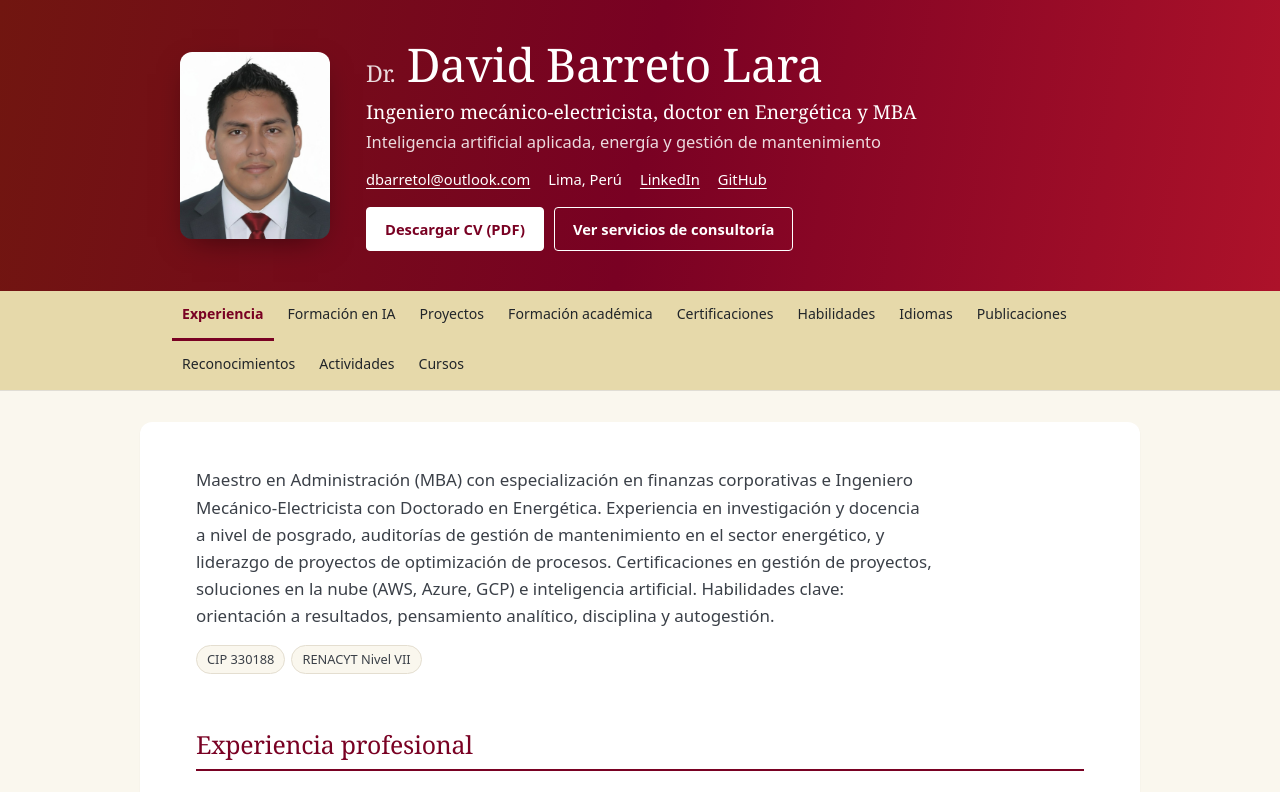
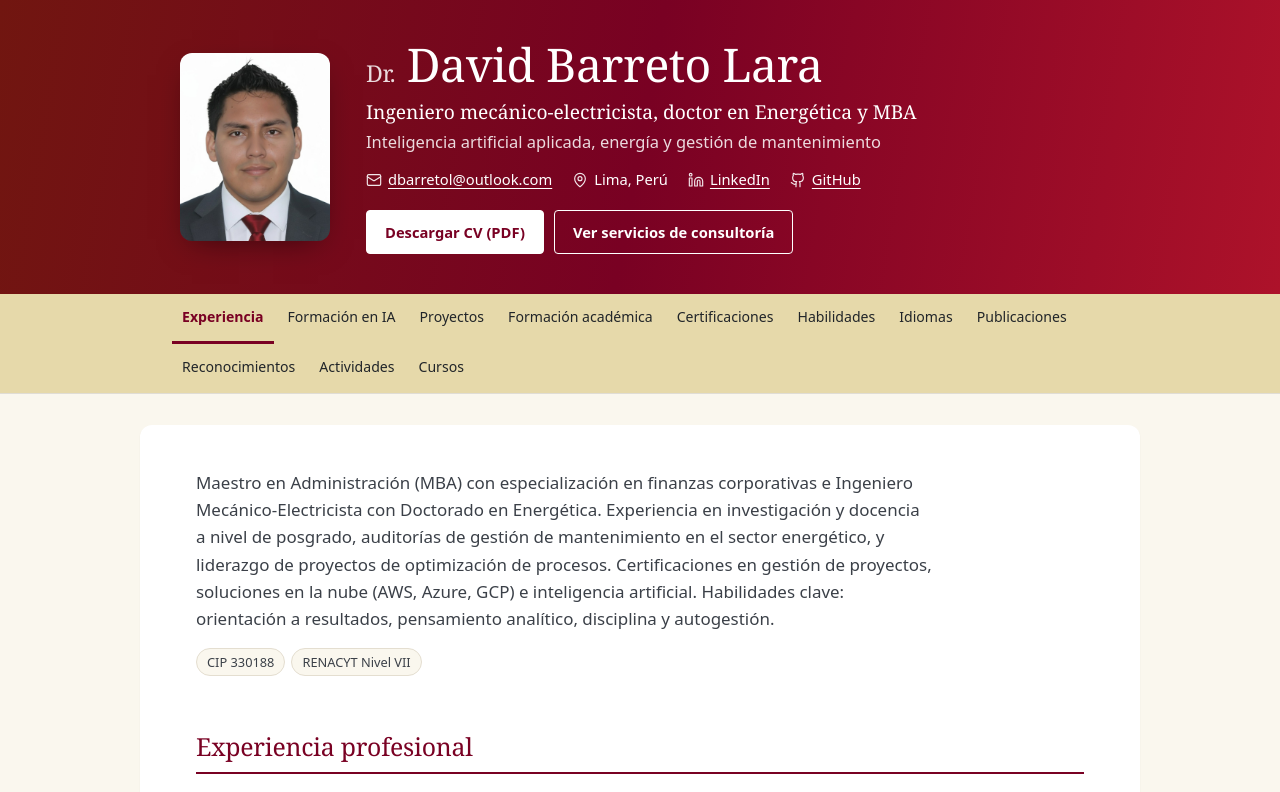
Before and after one commit to dbarretol/cv-dblara, an Astro site: page / in a window 1280 px wide. Shown: the top 792 px of the page. Built offline with nearby package versions, Linux system fonts and the light colour scheme; Astro itself is replaced by a stand-in of ours.

Commit message:
feat(components): Add ContactIcon component with SVG icons for contact details
- Create ContactIcon component with mail, map-pin, linkedin, and github icon variants
- Update Hero component to use ContactIcon for all contact list items
- Add styling for icon + text layout with inline-flex to prevent icon-text wrapping
- Improve visual hierarchy and consistency of contact information display
- Use Lucide icon paths (ISC License) for consistent, scalable icon rendering

```diff
--- /dev/null
+++ b/src/components/ContactIcon.astro
@@ -0,0 +1,44 @@
+---
+// Outline icons for the contact line, drawn as inline SVG (decorative: the visible text carries the meaning).
+// Paths from Lucide (https://lucide.dev), ISC License, Copyright (c) Lucide Contributors.
+interface Props {
+	name: 'mail' | 'map-pin' | 'linkedin' | 'github';
+}
+const { name } = Astro.props;
+---
+
+<svg class="contact-icon" width="16" height="16" viewBox="0 0 24 24" fill="none" stroke="currentColor" stroke-width="1.75" stroke-linecap="round" stroke-linejoin="round" aria-hidden="true" focusable="false">
+	{
+		name === 'mail' && (
+			<>
+				<rect width="20" height="16" x="2" y="4" rx="2" />
+				<path d="m22 7-8.97 5.7a1.94 1.94 0 0 1-2.06 0L2 7" />
+			</>
+		)
+	}
+	{
+		name === 'map-pin' && (
+			<>
+				<path d="M20 10c0 4.993-5.539 10.193-7.399 11.799a1 1 0 0 1-1.202 0C9.539 20.193 4 14.993 4 10a8 8 0 0 1 16 0" />
+				<circle cx="12" cy="10" r="3" />
+			</>
+		)
+	}
+	{
+		name === 'linkedin' && (
+			<>
+				<path d="M16 8a6 6 0 0 1 6 6v7h-4v-7a2 2 0 0 0-2-2 2 2 0 0 0-2 2v7h-4v-7a6 6 0 0 1 6-6z" />
+				<rect width="4" height="12" x="2" y="9" />
+				<circle cx="4" cy="4" r="2" />
+			</>
+		)
+	}
+	{
+		name === 'github' && (
+			<>
+				<path d="M15 22v-4a4.8 4.8 0 0 0-1-3.5c3 0 6-2 6-5.5.08-1.25-.27-2.48-1-3.5.28-1.15.28-2.35 0-3.5 0 0-1 0-3 1.5-2.64-.5-5.36-.5-8 0C6 2 5 2 5 2c-.3 1.15-.3 2.35 0 3.5A5.403 5.403 0 0 0 4 9c0 3.5 3 5.5 6 5.5-.39.49-.68 1.05-.85 1.65-.17.6-.22 1.23-.15 1.85v4" />
+				<path d="M9 18c-4.51 2-5-2-7-2" />
+			</>
+		)
+	}
+</svg>
--- a/src/components/Hero.astro
+++ b/src/components/Hero.astro
@@ -3,6 +3,7 @@ import { Image } from 'astro:assets';
 import photo from '../assets/perfil.jpg';
 import { cv } from '../lib/cv';
 import { site } from '../data/site';
+import ContactIcon from './ContactIcon.astro';
 
 const name = cv.profile.name.replace(/^Dr\.\s*/, '');
 const pdf = `${import.meta.env.BASE_URL.replace(/\/?$/, '/')}${site.pdfFileName}`;
@@ -24,10 +25,16 @@ const pdf = `${import.meta.env.BASE_URL.replace(/\/?$/, '/')}${site.pdfFileName}
 			<p class="headline">{site.headline}</p>
 			<p class="focus">{site.focus}</p>
 			<ul class="contact">
-				<li><a href={`mailto:${cv.profile.email}`}>{cv.profile.email}</a></li>
-				<li>{cv.profile.location}</li>
-				<li><a href={cv.profile.linkedin}>LinkedIn</a></li>
-				<li><a href={cv.profile.github}>GitHub</a></li>
+				<li>
+					<a href={`mailto:${cv.profile.email}`}><ContactIcon name="mail" />{cv.profile.email}</a>
+				</li>
+				<li><span><ContactIcon name="map-pin" />{cv.profile.location}</span></li>
+				<li>
+					<a href={cv.profile.linkedin}><ContactIcon name="linkedin" />LinkedIn</a>
+				</li>
+				<li>
+					<a href={cv.profile.github}><ContactIcon name="github" />GitHub</a>
+				</li>
 			</ul>
 			<div class="actions">
 				<a class="btn btn-primary" href={pdf} download>Descargar CV (PDF)</a>
--- a/src/styles/global.css
+++ b/src/styles/global.css
@@ -215,6 +215,24 @@ summary {
 
 .hero .contact a {
 	color: #fff;
+}
+
+/* Icon + text: the icon sits outside the underline and does not wrap away from its label. */
+.contact a,
+.contact span {
+	display: inline-flex;
+	align-items: center;
+	gap: 6px;
+	white-space: nowrap;
+}
+
+.contact-icon {
+	flex: none;
+	opacity: 0.9;
+}
+
+.contact {
+	gap: 6px 20px;
 }
 
 .hero .actions {
```
